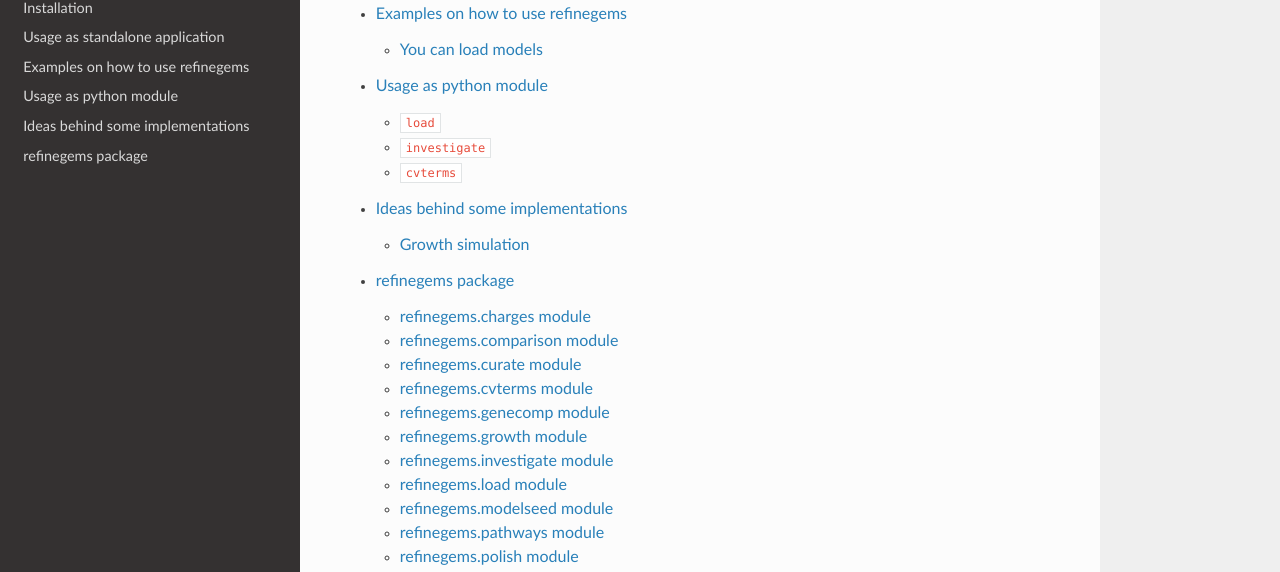
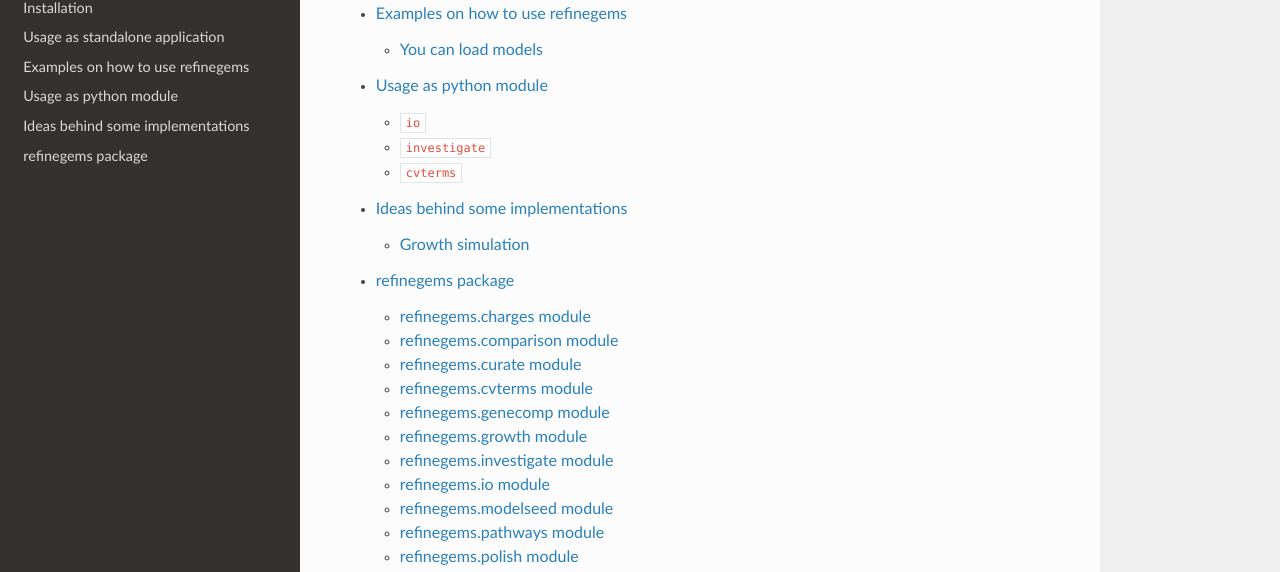
Before and after one commit to draeger-lab/refinegems, a Sphinx documentation site: the page built from docs/source/index.rst, in a window 1280 px wide and 900 px high, scrolled down 939 px. Shown: the part 144-716 px from the top of the window. Built offline with Sphinx 7.4.7 and the Read the Docs theme 2.0.0, drawn with Linux system fonts in a browser that asks for light colours.

Commit message:
update docs #60

```diff
--- a/docs/source/modules.rst
+++ b/docs/source/modules.rst
@@ -59,10 +59,10 @@ refinegems.investigate module
    :undoc-members:
    :show-inheritance:
 
-refinegems.load module
+refinegems.io module
 ----------------------
 
-.. automodule:: refinegems.load
+.. automodule:: refinegems.io
    :members:
    :undoc-members:
    :show-inheritance:
--- a/docs/source/usage.rst
+++ b/docs/source/usage.rst
@@ -17,13 +17,13 @@ Note that at this time most of the modules only make sense when you use the resp
 .. autofunction:: refinegems.sboann
     :noindex:
 
-The modules ``load``, ``cvterms`` and ``investigate`` provide functions that can be used by themselves.
+The modules ``io``, ``cvterms`` and ``investigate`` provide functions that can be used by themselves.
 
-``load``
+``io``
 --------
-provides a couple of helper functions to avoid remembering how cobra and libsbml actually load
+provides a couple of helper functions to load models, databases and parse gfffiles
 
-.. automodule:: refinegems.load
+.. automodule:: refinegems.io
     :members:
     :noindex:
 
```
